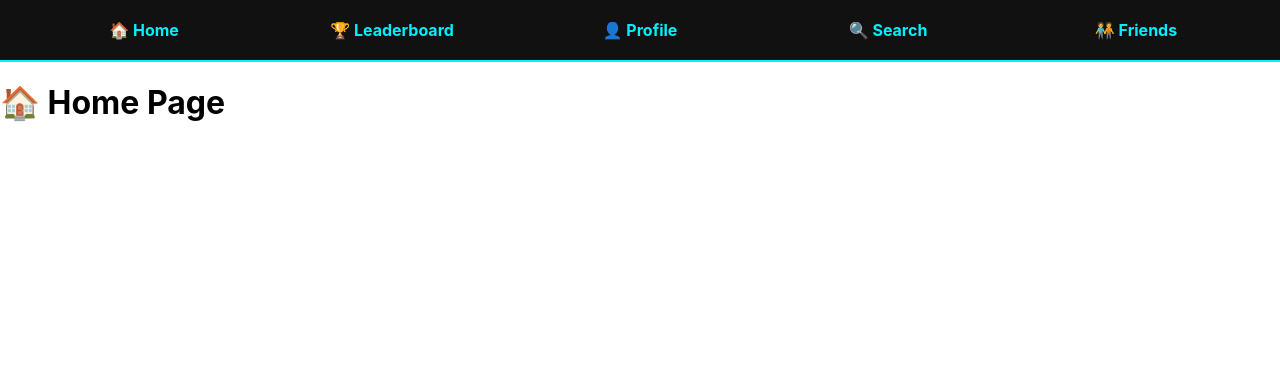
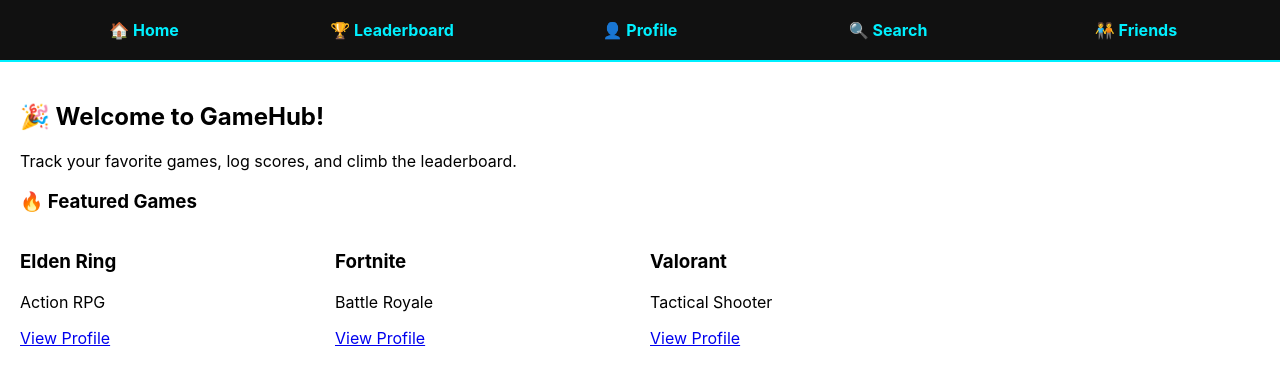
Before and after one commit to jbir10/Learn-React, a React (Create React App) app in the folder final-tutorial/: page / in a window 1280 px wide. Shown: the top 382 px of the page. Built offline with nearby package versions, Linux system fonts and the light colour scheme.

Commit message:
Add basic content for Home, Friends, and Profile Pages

```diff
--- a/final-tutorial/src/App.css
+++ b/final-tutorial/src/App.css
@@ -41,3 +41,7 @@
   margin-top: 20px;
   border-radius: 10px;
 }
+
+.page {
+  padding: 20px;
+}
--- a/final-tutorial/src/pages/Friends.js
+++ b/final-tutorial/src/pages/Friends.js
@@ -1,3 +1,24 @@
 import React from 'react';
-const Friends = () => <h1>🧑‍🤝‍🧑 Friends Page</h1>;
+
+const friends = [
+  { name: 'Luna', favorite: 'Fortnite' },
+  { name: 'Rin', favorite: 'Overwatch' },
+  { name: 'Milo', favorite: 'Minecraft' },
+];
+
+const Friends = () => {
+  return (
+    <div className="page">
+      <h2>👥 Friends List</h2>
+      {friends.map((f, index) => (
+        <div className="card" key={index}>
+          <h3>{f.name}</h3>
+          <p>Favorite Game: {f.favorite}</p>
+          <button disabled>Challenge</button>
+        </div>
+      ))}
+    </div>
+  );
+};
+
 export default Friends;
--- a/final-tutorial/src/pages/Home.js
+++ b/final-tutorial/src/pages/Home.js
@@ -1,3 +1,27 @@
 import React from 'react';
-const Home = () => <h1>🏠 Home Page</h1>;
+import games from '../data/games';
+import { Link } from 'react-router-dom';
+
+const Home = () => {
+  const featured = games.slice(0, 3);
+
+  return (
+    <div className="page">
+      <h2>🎉 Welcome to GameHub!</h2>
+      <p>Track your favorite games, log scores, and climb the leaderboard.</p>
+
+      <h3>🔥 Featured Games</h3>
+      <div className="card-list">
+        {featured.map(game => (
+          <div className="card" key={game.id}>
+            <h3>{game.title}</h3>
+            <p>{game.genre}</p>
+            <Link to={`/games/${game.id}`}>View Profile</Link>
+          </div>
+        ))}
+      </div>
+    </div>
+  );
+};
+
 export default Home;
--- a/final-tutorial/src/pages/Profile.js
+++ b/final-tutorial/src/pages/Profile.js
@@ -1,3 +1,13 @@
 import React from 'react';
-const Profile = () => <h1>👤 Profile Page</h1>;
+
+const Profile = ({ username }) => {
+  return (
+    <div className="page">
+      <h2>👤 User Profile</h2>
+      <p><strong>Username:</strong> {username}</p>
+      <p>Thanks for being part of the GameHub community!</p>
+    </div>
+  );
+};
+
 export default Profile;
```
